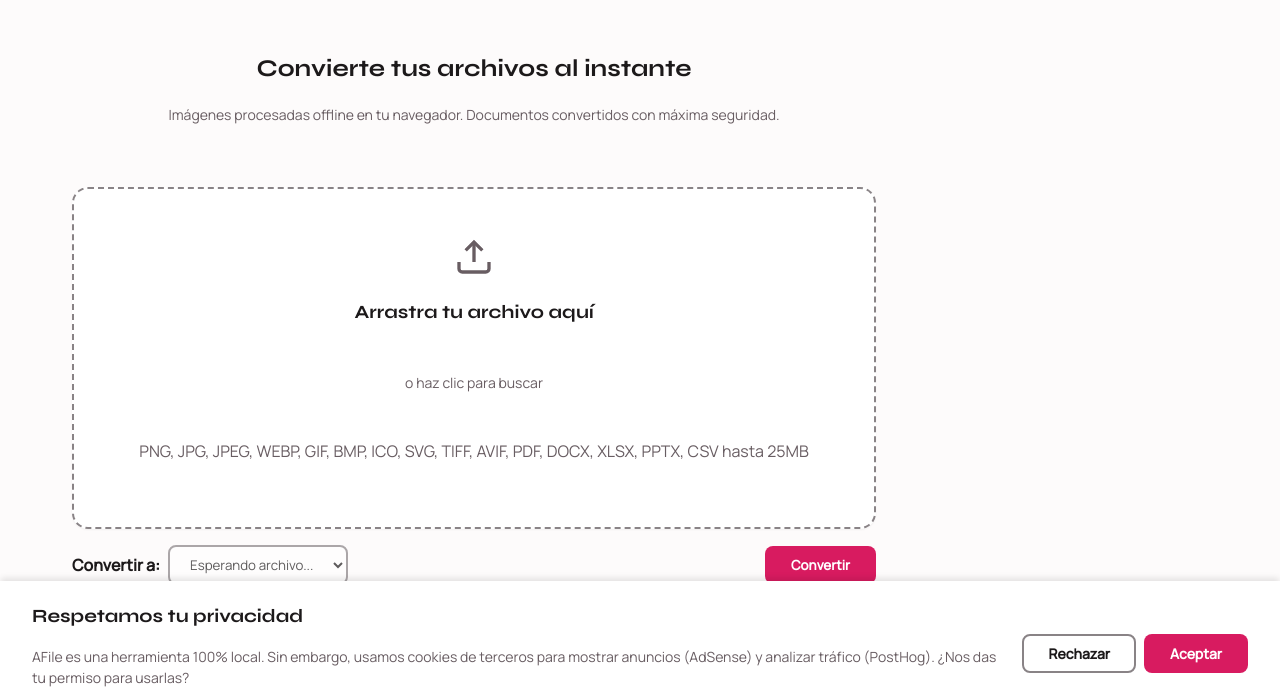
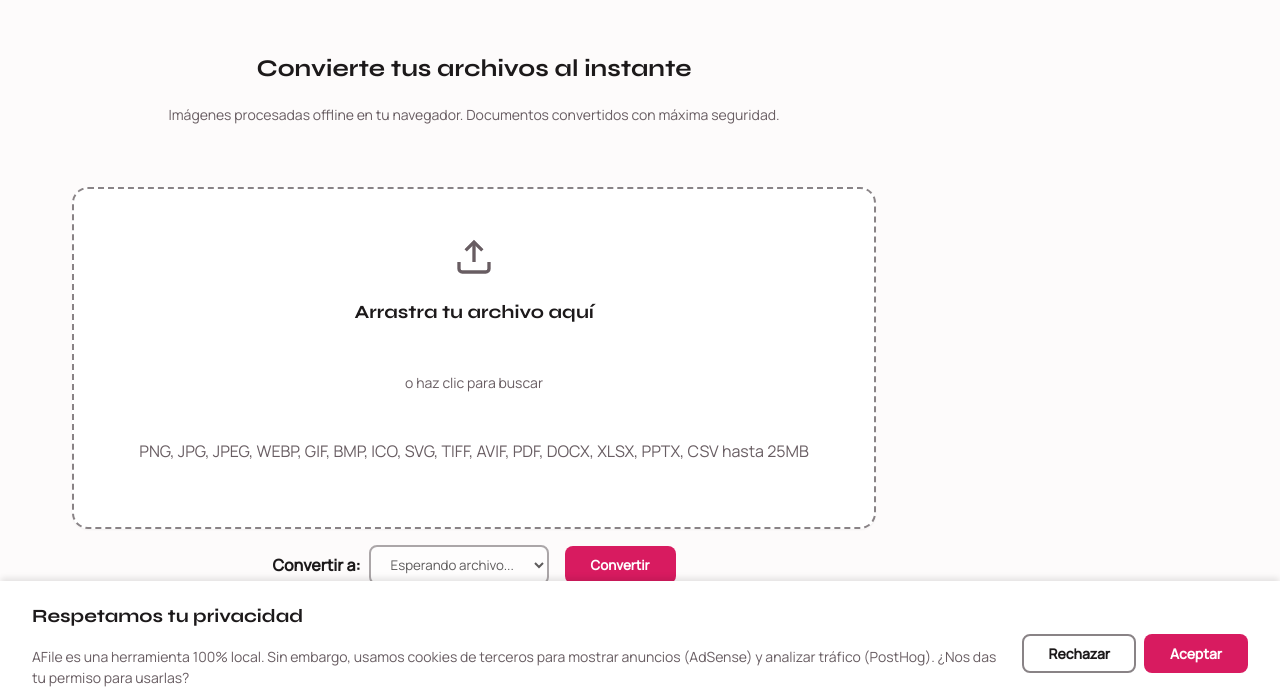
Before and after one commit to andyfabian2006-code/AFile-Convertidor, a website built with Vite: page index.html in a window 1280 px wide. Shown: the part 74-774 px from the top of the page. Built offline with nearby package versions, Linux system fonts and the light colour scheme.

Commit message:
CONFIRMACION

```diff
--- a/index.html
+++ b/index.html
@@ -131,7 +131,7 @@
           </div>
 
           <!-- Controles de conversión -->
-          <div class="flex items-center justify-between gap-md mt-md">
+          <div class="flex items-center justify-center gap-md mt-md">
             <div class="flex items-center gap-sm">
               <span class="font-bold">Convertir a:</span>
               <select id="format-select" class="form-select" aria-label="Seleccionar formato de salida" disabled>
--- a/src/css/layout.css
+++ b/src/css/layout.css
@@ -74,6 +74,9 @@
   display: flex;
   flex-direction: column;
   gap: var(--space-lg);
+  max-width: 850px;
+  margin: 0 auto;
+  width: 100%;
 }
 
 .footer {
```
